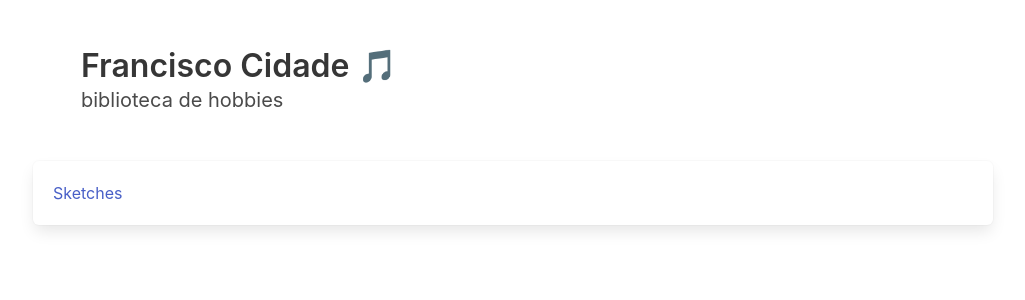
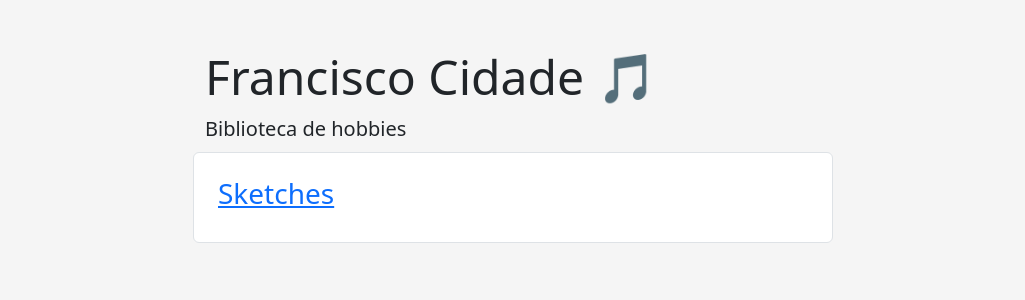
Before and after one commit to fcidade/fcidade.github.io, a SvelteKit app: page / in a window 1280 px wide. Shown: the top 300 px of the page, without its empty margins (127-1152 px from the left). Built offline with nearby package versions, Linux system fonts and the light colour scheme.

Commit message:
p5 sketches page

```diff
--- a/package.json
+++ b/package.json
@@ -17,11 +17,13 @@
 		"@playwright/test": "^1.28.1",
 		"@sveltejs/adapter-auto": "^1.0.0",
 		"@sveltejs/kit": "^1.0.0",
+		"@types/p5": "^1.5.0",
 		"@typescript-eslint/eslint-plugin": "^5.45.0",
 		"@typescript-eslint/parser": "^5.45.0",
 		"eslint": "^8.28.0",
 		"eslint-config-prettier": "^8.5.0",
 		"eslint-plugin-svelte3": "^4.0.0",
+		"p5": "^1.5.0",
 		"prettier": "^2.8.0",
 		"prettier-plugin-svelte": "^2.8.1",
 		"svelte": "^3.54.0",
@@ -29,11 +31,11 @@
 		"tslib": "^2.4.1",
 		"typescript": "^4.9.3",
 		"vite": "^4.0.0",
-		"p5": "^1.5.0",
 		"vitest": "^0.25.3"
 	},
 	"type": "module",
 	"dependencies": {
-		"p5-svelte": "^3.1.2"
+		"p5-svelte": "^3.1.2",
+		"sveltestrap": "^5.10.0"
 	}
 }
--- a/src/app.html
+++ b/src/app.html
@@ -1,13 +1,21 @@
 <!DOCTYPE html>
 <html lang="en">
+
 <head>
 	<meta charset="utf-8" />
 	<link rel="icon" href="%sveltekit.assets%/favicon.png" />
 	<meta name="viewport" content="width=device-width" />
-		<link rel="stylesheet" href="https://cdn.jsdelivr.net/npm/bulma@0.9.4/css/bulma.min.css">
+	<link href="https://cdn.jsdelivr.net/npm/bootstrap@5.3.0-alpha1/dist/css/bootstrap.min.css" rel="stylesheet"
+		integrity="sha384-GLhlTQ8iRABdZLl6O3oVMWSktQOp6b7In1Zl3/Jr59b6EGGoI1aFkw7cmDA6j6gD" crossorigin="anonymous">
 	%sveltekit.head%
 </head>
+
 <body data-sveltekit-preload-data="hover">
 	<div style="display: contents">%sveltekit.body%</div>
 </body>
+
+<script src="https://cdn.jsdelivr.net/npm/bootstrap@5.3.0-alpha1/dist/js/bootstrap.bundle.min.js"
+	integrity="sha384-w76AqPfDkMBDXo30jS1Sgez6pr3x5MlQ1ZAGC+nuZB+EYdgRZgiwxhTBTkF7CXvN"
+	crossorigin="anonymous"></script>
+
 </html>
--- a/src/routes/+layout.svelte
+++ b/src/routes/+layout.svelte
@@ -1,9 +1,14 @@
-<div class="container is-max-desktop">
-	<section class="hero">
-		<div class="hero-body">
-			<p class="title">Francisco Cidade 🎵</p>
-			<p class="subtitle">biblioteca de hobbies</p>
-		</div>
-	</section>
+<div class="body">
+	<header class="container pt-5 mb-2 col-md-6">
+		<h1 class="display-5">Francisco Cidade 🎵</h1>
+		<span class="lead">Biblioteca de hobbies</span>
+	</header>
+	<slot />
 </div>
-<slot></slot>
+
+<style>
+	.body {
+		min-height: 100vh;
+		background-color: hsl(0, 0%, 96%);
+	}
+</style>
--- a/src/routes/+page.svelte
+++ b/src/routes/+page.svelte
@@ -1,7 +1,5 @@
-<div class="container is-max-desktop">
-	<section class="box">
-		<header>
-            <h1><a href="/sketches/">Sketches</a></h1>
-        </header>
+<div class="container bg-white p-4 border rounded col-md-6">
+	<section>
+		<h3><a href="/p5-sketches/">Sketches</a></h3>
 	</section>
 </div>
--- /dev/null
+++ b/src/sketches/p5/index.ts
@@ -0,0 +1,6 @@
+import type { Sketch } from "p5-svelte"
+import { purpleRain } from "./purple-rain"
+
+export const sketches: Record<string, Sketch> = {
+    'purple-rain': purpleRain,
+}
```
Also changed, not shown: src/routes/p5-sketches/[slug]/+page.svelte (added, +22 -0 lines), src/routes/p5-sketches/[slug]/+page.ts (added, +13 -0 lines), src/routes/sketches/+page.svelte (deleted, +0 -8 lines), src/sketches/p5/purple-rain.ts (added, +14 -0 lines), 1 other file (tests, documents, lock files or other folders). Lines whose indentation alone changed are shown as unchanged.
